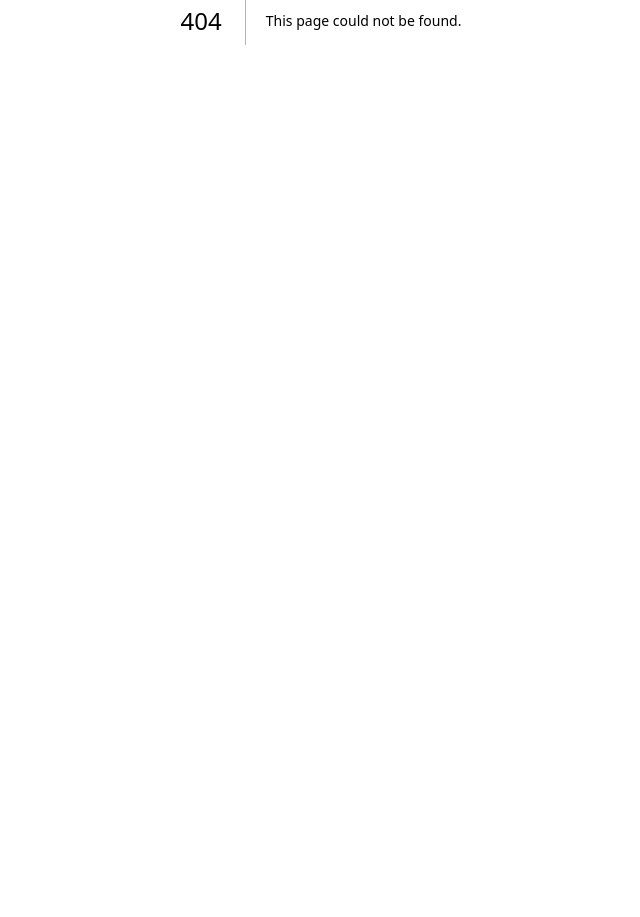
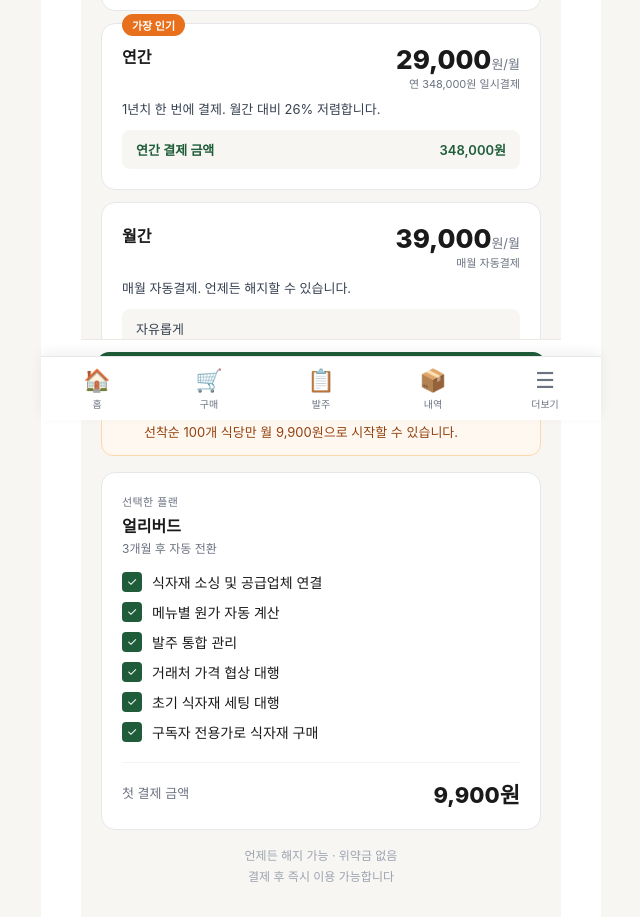
Before and after one commit to dfaith0308/restaurant-os, a Next.js app: page /subscribe in a window 1280 px wide. Before the commit this address had no page. Shown: the part 380-1297 px from the top of the page, without its empty margins (319-959 px from the left). Before the commit the page ends 800 px from the top, so only its background shows below. Built offline with nearby package versions, Linux system fonts and the light colour scheme; no server answers.

Commit message:
feat: 구독 플랜 선택 페이지 구현 (/subscribe)
Co-authored-by: Cursor <cursoragent@cursor.com>

```diff
--- /dev/null
+++ b/src/actions/subscribe.ts
@@ -0,0 +1,33 @@
+'use server'
+
+import { createServerClient } from '@/lib/supabase-server'
+import { getAuthCtx } from '@/lib/supabase-server'
+
+export type SubscriptionPlan = 'free' | 'earlybird' | 'pro' | 'annual'
+
+export async function getSubscriptionStatus(): Promise<{
+  plan: SubscriptionPlan
+  subscribed_at: string | null
+  plan_expires_at: string | null
+  is_active: boolean
+}> {
+  const supabase = await createServerClient()
+  const ctx = await getAuthCtx(supabase)
+  if (!ctx) return { plan: 'free', subscribed_at: null, plan_expires_at: null, is_active: false }
+
+  const { data } = await supabase
+    .from('tenants')
+    .select('subscription_plan, subscribed_at, plan_expires_at')
+    .eq('id', ctx.tenant_id)
+    .single()
+
+  const plan = (data?.subscription_plan ?? 'free') as SubscriptionPlan
+  const is_active = plan !== 'free'
+
+  return {
+    plan,
+    subscribed_at: data?.subscribed_at ?? null,
+    plan_expires_at: data?.plan_expires_at ?? null,
+    is_active,
+  }
+}
--- a/src/app/(app)/more/page.tsx
+++ b/src/app/(app)/more/page.tsx
@@ -1,6 +1,7 @@
 import Link from 'next/link'
 
 const ITEMS = [
+  { href: '/subscribe', icon: '⭐', label: '구독 관리', desc: '플랜 변경 및 구독 현황 확인' },
   { href: '/suppliers', icon: '🤝', label: '거래처 관리', desc: '거래처 정보와 가격을 관리합니다' },
   { href: '/money', icon: '💰', label: '돈관리', desc: '매출·원가·지출을 확인합니다' },
   { href: '/settings', icon: '⚙️', label: '설정', desc: '계정·알림·앱 설정' },
--- /dev/null
+++ b/src/app/(app)/subscribe/page.tsx
@@ -0,0 +1,210 @@
+import Link from 'next/link'
+import { getSubscriptionStatus } from '@/actions/subscribe'
+
+const PLANS = [
+  {
+    id: 'earlybird',
+    label: '얼리버드',
+    badge: '선착순 100개 식당',
+    price: 9900,
+    unit: '월',
+    period: '3개월 한정',
+    desc: '3개월 동안 특별 가격으로 시작하세요.\n이후 선택하신 플랜으로 자동 전환됩니다.',
+    detail: '3개월 × 9,900원 = 29,700원',
+    highlight: true,
+    color: '#1f5d3a',
+  },
+  {
+    id: 'annual',
+    label: '연간',
+    badge: '가장 인기',
+    price: 29000,
+    unit: '월',
+    period: '연 348,000원 일시결제',
+    desc: '1년치 한 번에 결제. 월간 대비 26% 저렴합니다.',
+    detail: '연간 결제 금액 348,000원',
+    highlight: false,
+    color: '#1f5d3a',
+  },
+  {
+    id: 'pro',
+    label: '월간',
+    badge: null,
+    price: 39000,
+    unit: '월',
+    period: '매월 자동결제',
+    desc: '매월 자동결제. 언제든 해지할 수 있습니다.',
+    detail: '자유롭게',
+    highlight: false,
+    color: '#1f5d3a',
+  },
+]
+
+const BENEFITS = [
+  '식자재 소싱 및 공급업체 연결',
+  '메뉴별 원가 자동 계산',
+  '발주 통합 관리',
+  '거래처 가격 협상 대행',
+  '초기 식자재 세팅 대행',
+  '구독자 전용가로 식자재 구매',
+]
+
+export default async function SubscribePage() {
+  const status = await getSubscriptionStatus()
+
+  return (
+    <main style={{ maxWidth: 480, margin: '0 auto', background: '#f7f6f2', minHeight: '100vh', paddingBottom: 96 }}>
+
+      {/* 헤더 */}
+      <div style={{ padding: '24px 20px 0' }}>
+        <div style={{ display: 'flex', alignItems: 'center', gap: 8, marginBottom: 16 }}>
+          <div style={{ width: 32, height: 32, background: '#1f5d3a', borderRadius: 6, display: 'flex', alignItems: 'center', justifyContent: 'center' }}>
+            <span style={{ color: '#fff', fontSize: 16 }}>✓</span>
+          </div>
+          <span style={{ fontSize: 15, fontWeight: 700, color: '#1a1a1a' }}>식식이</span>
+        </div>
+        <p style={{ fontSize: 12, color: '#6b7280', margin: '0 0 6px', letterSpacing: '.04em' }}>구독 플랜 선택</p>
+        <h1 style={{ fontSize: 26, fontWeight: 800, color: '#1a1a1a', margin: '0 0 6px', lineHeight: 1.3 }}>
+          사장님께 맞는<br />플랜을 선택하세요.
+        </h1>
+        <p style={{ fontSize: 13, color: '#6b7280', margin: 0 }}>언제든 해지 가능 · 위약금 없음</p>
+      </div>
+
+      {/* 현재 구독 중 */}
+      {status.is_active && (
+        <div style={{ margin: '16px 20px 0', padding: '12px 16px', background: '#f0f7f3', borderRadius: 10, border: '1px solid #bbf7d0' }}>
+          <p style={{ fontSize: 13, color: '#1f5d3a', fontWeight: 600, margin: 0 }}>
+            ✓ 현재 {status.plan === 'earlybird' ? '얼리버드' : status.plan === 'annual' ? '연간' : '월간'} 플랜 이용 중
+          </p>
+          {status.plan_expires_at && (
+            <p style={{ fontSize: 12, color: '#6b7280', margin: '4px 0 0' }}>
+              만료일: {new Date(status.plan_expires_at).toLocaleDateString('ko-KR')}
+            </p>
+          )}
+        </div>
+      )}
+
+      {/* 플랜 카드 */}
+      <div style={{ padding: '16px 20px 0', display: 'flex', flexDirection: 'column', gap: 12 }}>
+        {PLANS.map(plan => (
+          <div
+            key={plan.id}
+            style={{
+              background: '#fff',
+              borderRadius: 14,
+              padding: '20px',
+              border: status.plan === plan.id ? '2px solid #1f5d3a' : '1px solid #e5e7eb',
+              position: 'relative',
+            }}
+          >
+            {plan.badge && (
+              <div style={{
+                position: 'absolute',
+                top: -10,
+                left: 20,
+                background: plan.id === 'earlybird' ? '#1f5d3a' : '#E8701C',
+                color: '#fff',
+                fontSize: 11,
+                fontWeight: 700,
+                padding: '3px 10px',
+                borderRadius: 20,
+              }}>
+                {plan.badge}
+              </div>
+            )}
+
+            <div style={{ display: 'flex', justifyContent: 'space-between', alignItems: 'flex-start', marginBottom: 8 }}>
+              <span style={{ fontSize: 16, fontWeight: 700, color: '#1a1a1a' }}>{plan.label}</span>
+              <div style={{ textAlign: 'right' }}>
+                <div>
+                  <span style={{ fontSize: 26, fontWeight: 800, color: '#1a1a1a' }}>{plan.price.toLocaleString()}</span>
+                  <span style={{ fontSize: 13, color: '#6b7280' }}>원/{plan.unit}</span>
+                </div>
+                <p style={{ fontSize: 11, color: '#6b7280', margin: 0 }}>{plan.period}</p>
+              </div>
+            </div>
+
+            <p style={{ fontSize: 13, color: '#374151', margin: '0 0 10px', lineHeight: 1.6, whiteSpace: 'pre-line' }}>{plan.desc}</p>
+
+            <div style={{ padding: '10px 14px', background: '#f7f6f2', borderRadius: 8, fontSize: 13, color: plan.id === 'annual' ? '#1f5d3a' : '#374151', fontWeight: plan.id === 'annual' ? 600 : 400, display: 'flex', justifyContent: 'space-between' }}>
+              <span>{plan.id === 'annual' ? '연간 결제 금액' : plan.detail}</span>
+              {plan.id === 'annual' && <span>348,000원</span>}
+            </div>
+          </div>
+        ))}
+      </div>
+
+      {/* 얼리버드 마감 임박 배너 */}
+      <div style={{ margin: '16px 20px 0', padding: '14px 16px', background: '#fff8f0', border: '1px solid #fed7aa', borderRadius: 12, display: 'flex', gap: 10, alignItems: 'flex-start' }}>
+        <span style={{ color: '#E8701C', fontSize: 18 }}>✓</span>
+        <div>
+          <p style={{ fontSize: 13, fontWeight: 700, color: '#c2410c', margin: '0 0 3px' }}>얼리버드 마감 임박.</p>
+          <p style={{ fontSize: 13, color: '#92400e', margin: 0 }}>선착순 100개 식당만 월 9,900원으로 시작할 수 있습니다.</p>
+        </div>
+      </div>
+
+      {/* 선택한 플랜 요약 + 혜택 */}
+      <div style={{ margin: '16px 20px 0', padding: '20px', background: '#fff', borderRadius: 14, border: '1px solid #e5e7eb' }}>
+        <p style={{ fontSize: 11, color: '#6b7280', margin: '0 0 4px', letterSpacing: '.04em' }}>선택한 플랜</p>
+        <p style={{ fontSize: 16, fontWeight: 700, color: '#1a1a1a', margin: '0 0 2px' }}>얼리버드</p>
+        <p style={{ fontSize: 12, color: '#6b7280', margin: '0 0 16px' }}>3개월 후 자동 전환</p>
+
+        <div style={{ display: 'flex', flexDirection: 'column', gap: 10, marginBottom: 20 }}>
+          {BENEFITS.map((b, i) => (
+            <div key={i} style={{ display: 'flex', gap: 10, alignItems: 'center' }}>
+              <div style={{ width: 20, height: 20, background: '#1f5d3a', borderRadius: 4, display: 'flex', alignItems: 'center', justifyContent: 'center', flexShrink: 0 }}>
+                <span style={{ color: '#fff', fontSize: 12 }}>✓</span>
+              </div>
+              <span style={{ fontSize: 14, color: '#1a1a1a' }}>{b}</span>
+            </div>
+          ))}
+        </div>
+
+        <div style={{ borderTop: '1px solid #f3f4f6', paddingTop: 14, display: 'flex', justifyContent: 'space-between', alignItems: 'center' }}>
+          <span style={{ fontSize: 13, color: '#6b7280' }}>첫 결제 금액</span>
+          <span style={{ fontSize: 22, fontWeight: 800, color: '#1a1a1a' }}>9,900원</span>
+        </div>
+      </div>
+
+      {/* 하단 안내 */}
+      <div style={{ padding: '16px 20px 0', textAlign: 'center' }}>
+        <p style={{ fontSize: 12, color: '#9ca3af', margin: '0 0 4px' }}>언제든 해지 가능 · 위약금 없음</p>
+        <p style={{ fontSize: 12, color: '#9ca3af', margin: 0 }}>결제 후 즉시 이용 가능합니다</p>
+      </div>
+
+      {/* 하단 고정 결제 버튼 */}
+      <div style={{
+        position: 'fixed',
+        bottom: 0,
+        left: '50%',
+        transform: 'translateX(-50%)',
+        width: '100%',
+        maxWidth: 480,
+        padding: '12px 16px',
+        paddingBottom: 'calc(12px + env(safe-area-inset-bottom))',
+        background: '#fff',
+        borderTop: '1px solid #ece9e3',
+        boxSizing: 'border-box',
+        zIndex: 10,
+      }}>
+        <button
+          style={{
+            width: '100%',
+            padding: 16,
+            border: 'none',
+            borderRadius: 12,
+            background: '#1f5d3a',
+            color: '#fff',
+            fontSize: 16,
+            fontWeight: 800,
+            cursor: 'pointer',
+            fontFamily: 'inherit',
+          }}
+          disabled
+        >
+          구독 시작하기 (결제 준비 중)
+        </button>
+      </div>
+    </main>
+  )
+}
```
